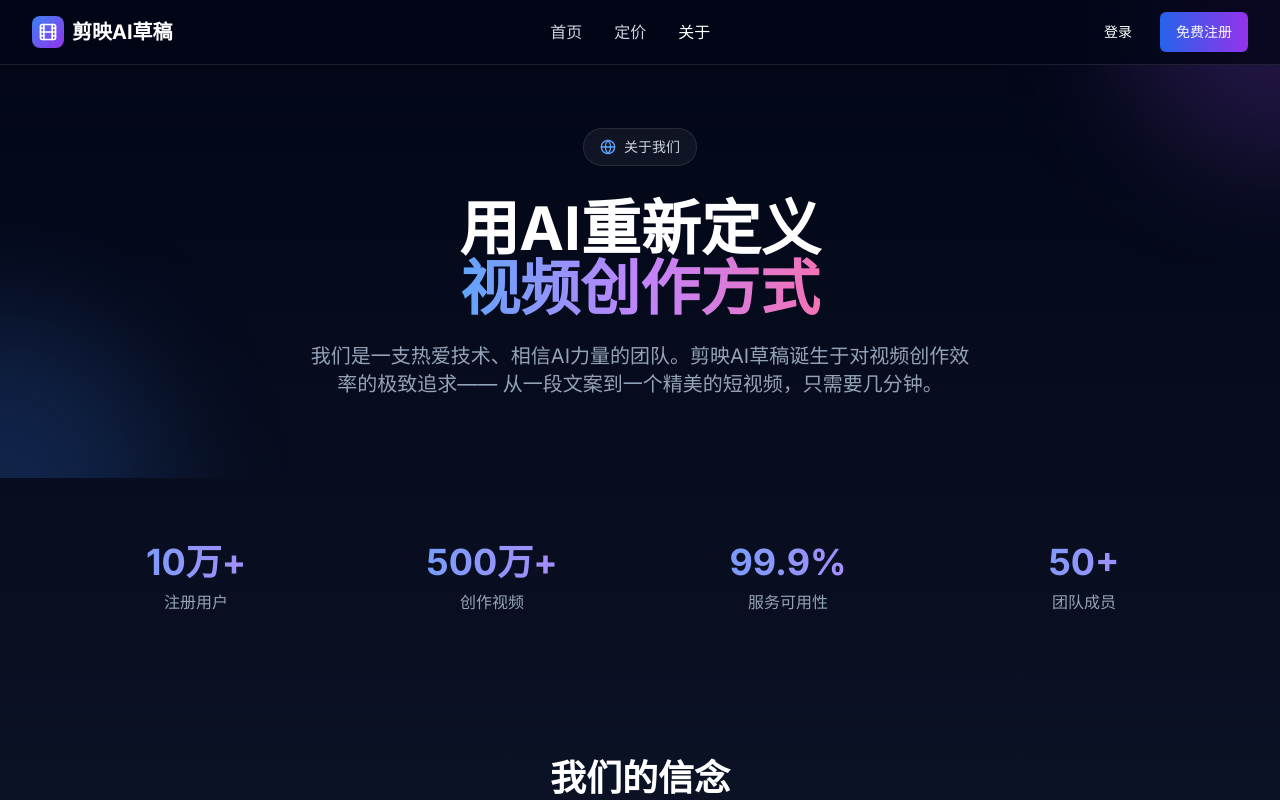
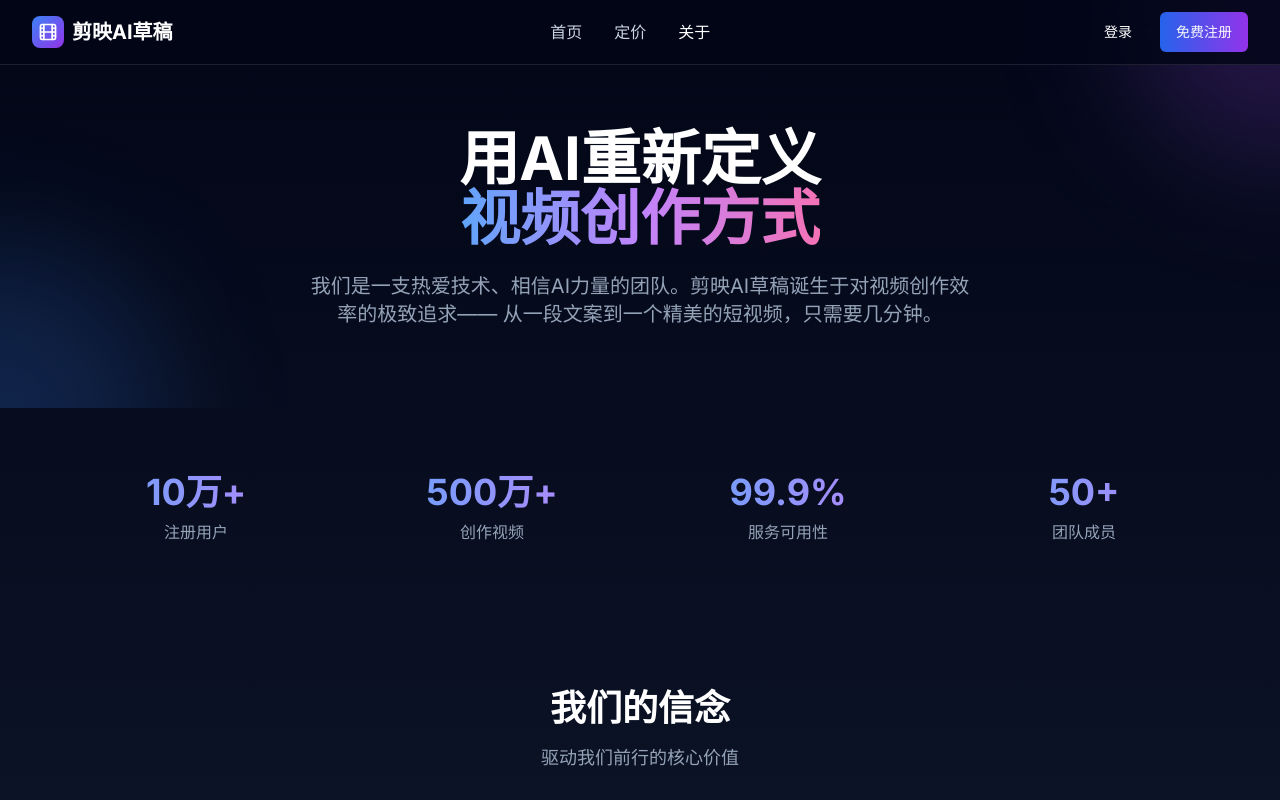
Before and after one commit to CNHB5678/-56789, a Next.js app in the folder frontend/: page /about in a window 1280 px wide. Shown: the top 800 px of the page. Built offline with nearby package versions, Linux system fonts and the light colour scheme.

Commit message:
feat: apply changes
Co-authored-by: traeagent <traeagent@users.noreply.github.com>

```diff
--- a/frontend/src/app/about/page.tsx
+++ b/frontend/src/app/about/page.tsx
@@ -1,5 +1,5 @@
 import Link from 'next/link';
-import { Film, Sparkles, Target, Users, Heart, ArrowRight, Zap, Shield, Globe } from 'lucide-react';
+import { Film, Sparkles, Target, Users, Heart, ArrowRight, Zap, Shield } from 'lucide-react';
 import { Button } from '@/components/ui/button';
 
 export default function AboutPage() {
@@ -91,10 +91,6 @@
         </div>
 
         <div className="max-w-4xl mx-auto text-center relative z-10">
-          <div className="inline-flex items-center gap-2 px-4 py-2 rounded-full bg-white/5 border border-white/10 text-sm text-slate-300 mb-8">
-            <Globe className="w-4 h-4 text-blue-400" />
-            <span>关于我们</span>
-          </div>
           <h1 className="text-4xl sm:text-5xl md:text-6xl font-bold text-white mb-6 leading-tight">
             用AI重新定义
             <br />
```
